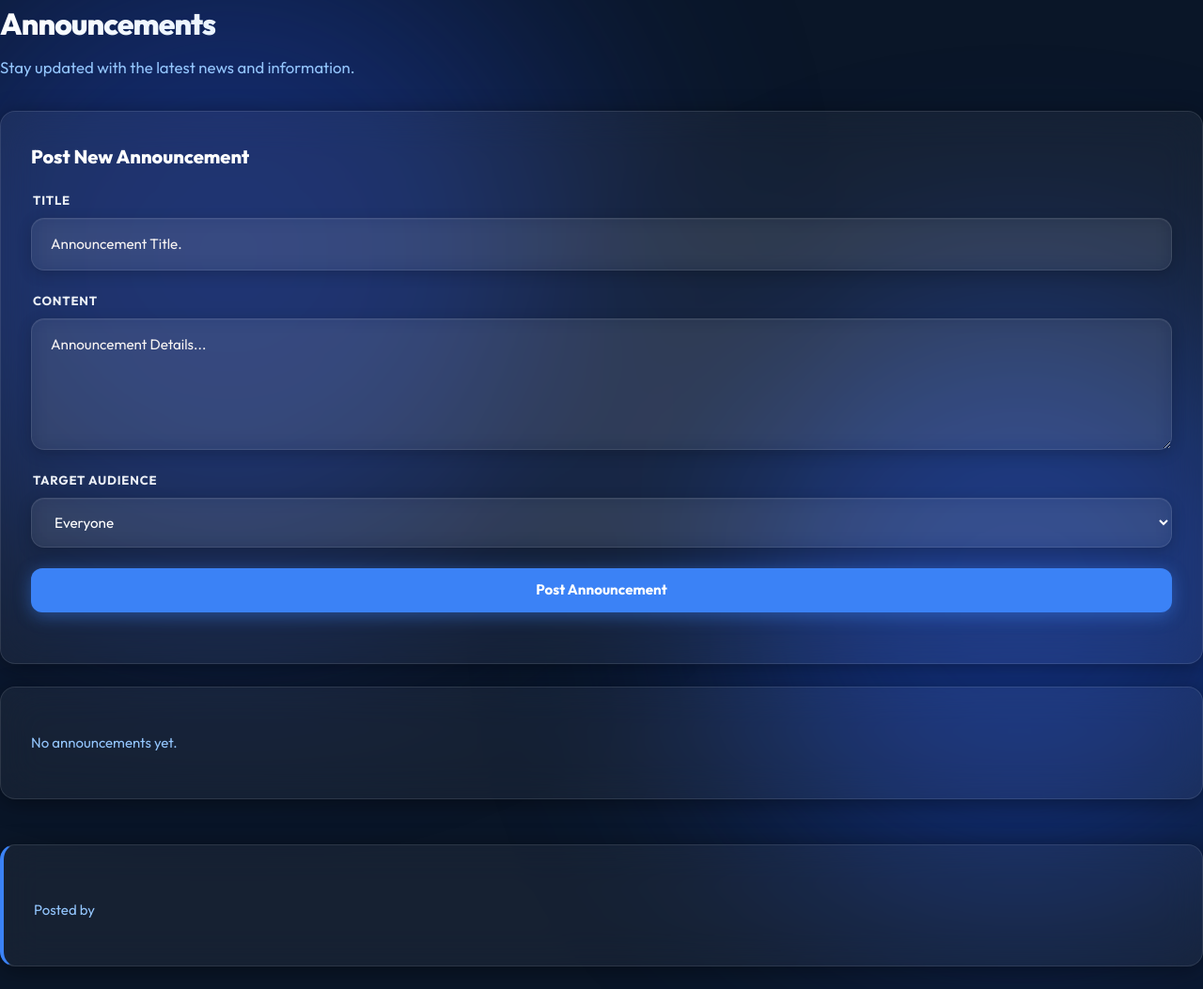
After one commit to Fatehkabir/citySphere_2207079, a PHP site: page /announcements.php in a window 1280 px wide. The commit adds this page. Shown: the whole page at 94% size. Run offline with PHP 8.4, Linux system fonts and the light colour scheme.

Commit message:
remove mySQL and created areas/announcements/admin_users php files

```diff
--- /dev/null
+++ b/announcements.php
@@ -0,0 +1,57 @@
+<!DOCTYPE html>
+<html lang="en">
+<head>
+    <meta charset="UTF-8">
+    <meta name="viewport" content="width=device-width, initial-scale=1.0">
+    <link rel="stylesheet" href="assets/css/style.css">
+    <title>Announcements</title>
+</head>
+<body>
+
+<div class="page-header">
+    <h1>Announcements</h1>
+    <p>Stay updated with the latest news and information.</p>
+</div>
+<div class="card">
+   <h2>Post New Announcement</h2>
+   <form method="POST" action="announcements.php">
+      <div class="row">
+        <label>Title</label>
+        <input type="text" name="title" required placeholder="Announcement Title.">
+      </div>
+      <div class="row">
+         <label>Content</label>
+         <textarea name="content" required placeholder="Announcement Details..."></textarea>
+      </div>
+      <div class="row">
+      <label>Target Audience</label>
+      <select name="target_role">
+        <option value="all">Everyone</option>
+        <option value="user">Citizens only</option>
+        <option value="house_owner">House Owners only</option>
+        <option value="police">Police only</option>
+        <option value="admin">Admins only</option>
+        </select>
+       </div>
+    <div class="row" style="margin-top: 16px;">
+      <button type="submit" class="btn-primary">Post Announcement</button>
+    </div>
+   </form>
+</div>
+
+<div class="grid grid-3" style="grid-template-columns: 1fr;">
+    <div class="card">
+      <p class="muted">No announcements yet.</p>
+  </div>
+      <div class="card announcement-card">
+        <div class="announcement-header">
+          <h3></h3>
+          <span class="badge b"></span>
+        </div>
+        <p class="announcement-meta muted">Posted by</p>
+        <div class="announcement-content" style="margin-top: 12px; white-space: pre-wrap;"></div>
+      </div>
+
+</div>
+</body>
+</html>
--- a/assets/css/style.css
+++ b/assets/css/style.css
@@ -233,6 +233,7 @@ a:hover { color: #ffffff; text-decoration: underline; }
   box-shadow: var(--shadow);
   transition: all 0.3s cubic-bezier(0.4, 0, 0.2, 1);
   animation: fadeIn 0.5s ease-out;
+  color: #ffffff;
 }
 .card:hover {
   box-shadow: var(--shadow-hover);
@@ -255,7 +256,6 @@ a:hover { color: #ffffff; text-decoration: underline; }
 .grid { display: grid; gap: 24px; }
 .grid-3 { grid-template-columns: repeat(auto-fit, minmax(280px, 1fr)); }
 .grid-4 { grid-template-columns: repeat(auto-fit, minmax(200px, 1fr)); }
-
 
 .stat {
   background: rgba(255,255,255,0.05);
@@ -297,7 +297,6 @@ a:hover { color: #ffffff; text-decoration: underline; }
   margin-top: 8px;
 }
 
-
 form .row {
   display: flex;
   flex-direction: column;
@@ -308,7 +307,7 @@ form .row {
 form label {
   font-weight: 700;
   font-size: 0.82rem;
-  color: #93c5fd;
+  color: #ecf0f6;
   letter-spacing: 0.06em;
   text-transform: uppercase;
   margin-left: 2px;
@@ -329,7 +328,7 @@ input[type=date], input[type=file], select, textarea {
   transition: all 0.3s cubic-bezier(0.25, 0.8, 0.25, 1);
 }
 input::placeholder, textarea::placeholder {
-  color: rgba(147, 197, 253, 0.4);
+  color: rgb(248, 244, 243);
 }
 select option {
   background: #0f1f3d;
@@ -350,7 +349,6 @@ input:focus, select:focus, textarea:focus {
     0 8px 25px rgba(0,0,0,0.25);
 }
 textarea { min-height: 140px; resize: vertical; }
-
 
 .table-wrap {
   overflow-x: auto;
@@ -390,6 +388,7 @@ tr:last-child td { border-bottom: none; }
 .b-pending  { background: rgba(251,191,36,0.15);  color: #fbbf24; border: 1px solid rgba(251,191,36,0.3); }
 .b-paid, .b-solved, .b-verified { background: rgba(74,222,128,0.12); color: #4ade80; border: 1px solid rgba(74,222,128,0.3); }
 .b-overdue, .b-rejected { background: rgba(248,113,113,0.12); color: #f87171; border: 1px solid rgba(248,113,113,0.3); }
+
 
 .flash {
   padding: 16px 20px;
@@ -575,7 +574,6 @@ hr { border: none; border-top: 1px solid rgba(59, 130, 246, 0.15); margin: 32px
   .userbox { width: 100%; justify-content: flex-end; }
 }
 
-
 .announcement-card { border-left: 4px solid #3b82f6; }
 .announcement-header { display: flex; justify-content: space-between; align-items: flex-start; margin-bottom: 8px; }
 .announcement-header h3 { margin: 0; font-size: 1.2rem; font-weight: 800; color: #60a5fa; }
```
Also changed, not shown: admin_users.php (added, +38 -0 lines), areas.php (added, +34 -0 lines), login.php (+1 -18 lines), signup.php (+1 -36 lines).
